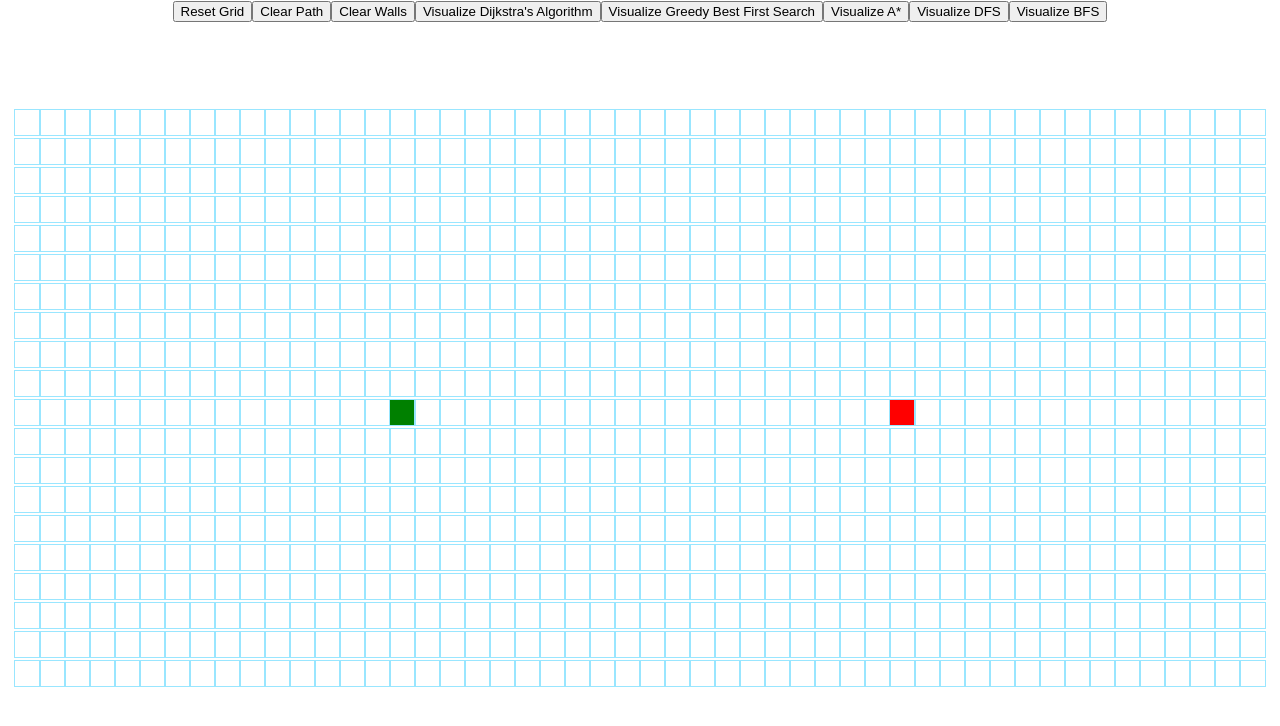
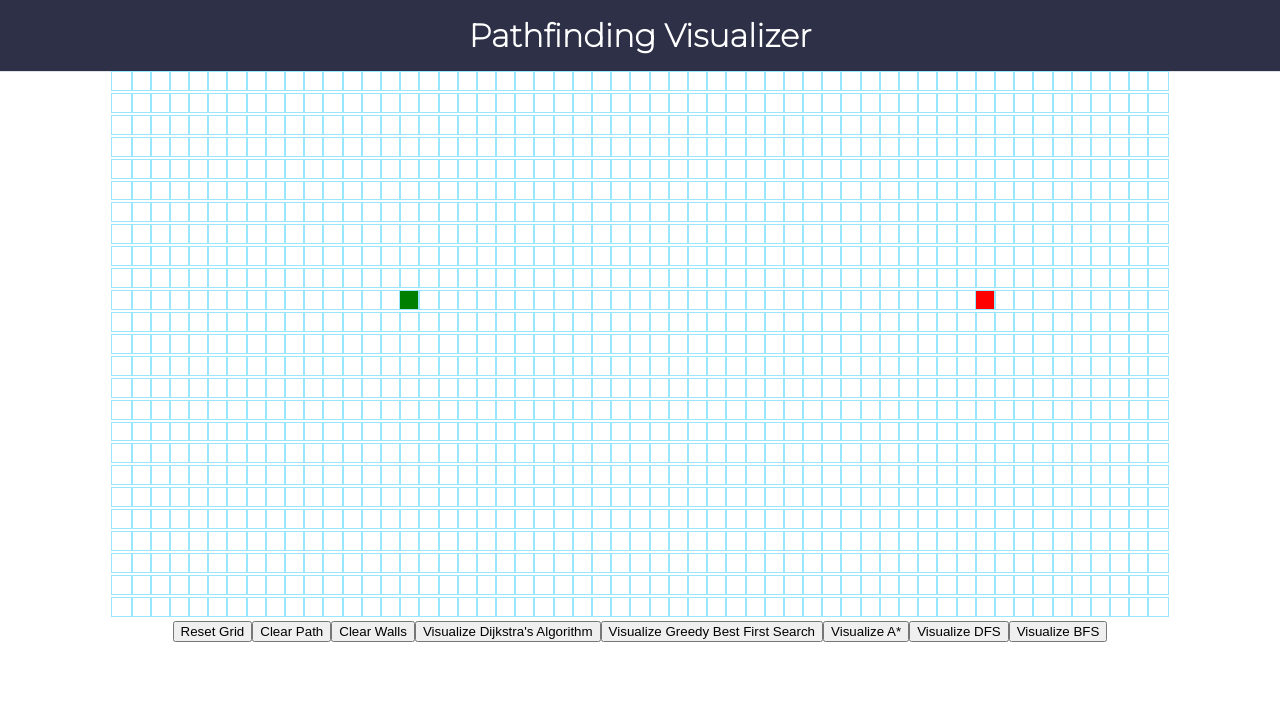
Before and after one commit to AikamBoparai/PathfindingVisualizer, a React (Create React App) app: page / in a window 1280 px wide. Shown: the top 726 px of the page. Built offline with nearby package versions, Linux system fonts and the light colour scheme.

Commit message:
basic styling and code cleanup

```diff
--- a/public/index.html
+++ b/public/index.html
@@ -15,19 +15,9 @@
       user's mobile device or desktop. See https://developers.google.com/web/fundamentals/web-app-manifest/
     -->
     <link rel="manifest" href="%PUBLIC_URL%/manifest.json" />
-    <!--
-      Notice the use of %PUBLIC_URL% in the tags above.
-      It will be replaced with the URL of the `public` folder during the build.
-      Only files inside the `public` folder can be referenced from the HTML.
-
-      Unlike "/favicon.ico" or "favicon.ico", "%PUBLIC_URL%/favicon.ico" will
-      work correctly both with client-side routing and a non-root public URL.
-      Learn how to configure a non-root public URL by running `npm run build`.
-    -->
-    <title>React App</title>
-  </head>
+    <link rel="preconnect" href="https://fonts.gstatic.com">
+    <link href="https://fonts.googleapis.com/css2?family=Montserrat:wght@200&display=swap" rel="stylesheet">  </head>
   <body>
-    <noscript>You need to enable JavaScript to run this app.</noscript>
     <div id="root"></div>
     <!--
       This HTML file is a template.
--- a/src/App.js
+++ b/src/App.js
@@ -4,9 +4,9 @@ import PathfindingVisualizer from './PathfindingVisualizer/PathfindingVisualizer
 
 function App() {
   return (
-    <div className="App">
+      <div className="App">
         <PathfindingVisualizer></PathfindingVisualizer>
-    </div>
+      </div>
   );
 }
 
--- a/src/PathfindingVisualizer/Node/Node.css
+++ b/src/PathfindingVisualizer/Node/Node.css
@@ -1,6 +1,6 @@
 .node {
-    width: 25px;
-    height: 25px;
+    width: 1.5vw;
+    height: 1.4vw;
     outline: 1px solid #99e6ff;
     display: inline-block;
   }
--- a/src/PathfindingVisualizer/PathfindingVisualizer.css
+++ b/src/PathfindingVisualizer/PathfindingVisualizer.css
@@ -3,18 +3,52 @@
     width: 100%;
     text-align: center;
     display: block;
-    position:fixed;
-    top: 50%;
-    left: 50%;
-    transform: translate(-50%,-50%);
 }
 
-.flex-container{
-    height: 100vh;
-    display: -webkit-box;
-    display: -ms-flexbox;
-    display: -webkit-flex;
-    display: flex;
-    justify-content: center;
-    align-items: center;
+.container{
+    width: 80%;
+    margin: 0 auto;
 }
+
+.bg-dark{
+    background-color: #2d3047!important;
+}
+
+.py-3{
+    padding-top: 1rem !important;
+    padding-bottom: 1rem !important;
+}
+
+.align-items-stretch{
+    align-items: stretch !important;
+}
+
+.border-dark{
+    border-color: #212529 !important;
+}
+
+.border-bottom{
+    border-bottom: 1px solid #dee2e6 !important;
+}
+
+.d-flex{
+    display: flex !important;
+    margin: auto;
+}
+
+.text-white{
+    color: #fff !important;
+}
+
+.fs-4{
+    font-size: 2rem !important;
+}
+
+.mb-0{
+    margin-bottom: 0!important;
+}
+
+h1{
+    font-family: 'Montserrat', sans-serif;
+    margin: 0;
+}
--- a/src/PathfindingVisualizer/PathfindingVisualizer.jsx
+++ b/src/PathfindingVisualizer/PathfindingVisualizer.jsx
@@ -11,7 +11,10 @@ import './PathfindingVisualizer.css';
 var START_NODE_ROW = 10;
 var START_NODE_COL = 15;
 var FINISH_NODE_ROW = 10;
-var FINISH_NODE_COL = 35;
+var FINISH_NODE_COL = 45;
+
+const NUM_ROWS = 25;
+const NUM_COLS = 55;
 
 export default class PathfindingVisualizer extends Component {
   constructor() {
@@ -110,9 +113,9 @@ export default class PathfindingVisualizer extends Component {
   getUpdatedGrid(){
       const updatedGrid = [];
 
-      for(let row = 0; row < 20; row++){
+      for(let row = 0; row < NUM_ROWS; row++){
         const currentRow = [];
-        for(let col = 0; col < 50 ; col++){
+        for(let col = 0; col < NUM_COLS ; col++){
           const node = createNode(col, row);
           const className = document.getElementById("node-" + row + "-" + col).className;
 
@@ -150,7 +153,7 @@ export default class PathfindingVisualizer extends Component {
     this.setState({grid:currentGrid,inAnimation: true});
     const startNode = currentGrid[START_NODE_ROW][START_NODE_COL];
     const finishNode = currentGrid[FINISH_NODE_ROW][FINISH_NODE_COL];
-    const visitedNodesInOrder = greedyBestFirst(currentGrid, startNode, finishNode, 20, 50);
+    const visitedNodesInOrder = greedyBestFirst(currentGrid, startNode, finishNode);
     const nodesInShortestPathOrder = getNodesInShortestPathOrder(finishNode);
     this.animateDijkstra(visitedNodesInOrder, nodesInShortestPathOrder);
   }
@@ -161,7 +164,7 @@ export default class PathfindingVisualizer extends Component {
     this.setState({grid:currentGrid,inAnimation: true});
     const startNode = currentGrid[START_NODE_ROW][START_NODE_COL];
     const finishNode = currentGrid[FINISH_NODE_ROW][FINISH_NODE_COL];
-    const visitedNodesInOrder = aStar(currentGrid, startNode, finishNode, 20, 50);
+    const visitedNodesInOrder = aStar(currentGrid, startNode, finishNode);
     const nodesInShortestPathOrder = getNodesInShortestPathOrder(finishNode);
     this.animateDijkstra(visitedNodesInOrder, nodesInShortestPathOrder);
     this.animateDijkstra(visitedNodesInOrder, nodesInShortestPathOrder);
@@ -193,8 +196,8 @@ export default class PathfindingVisualizer extends Component {
     if(this.state.inAnimation)return;
     const newGrid = getInitialGrid();
     //keep walls
-    for(let row = 0; row < 20; row++){
-      for(let col = 0; col < 50; col ++){
+    for(let row = 0; row < NUM_ROWS; row++){
+      for(let col = 0; col < NUM_COLS; col ++){
         if(this.state.grid[row][col].isWall){
           newGrid[row][col].isWall = true;
         }
@@ -217,8 +220,8 @@ export default class PathfindingVisualizer extends Component {
 
   removeWalls(){
       const newGrid = getInitialGrid();
-      for(let row = 0; row < 20; row++){
-        for(let col = 0; col < 50; col ++){
+      for(let row = 0; row < NUM_ROWS; row++){
+        for(let col = 0; col < NUM_COLS; col ++){
           if(this.state.grid[row][col].isVisited){
             newGrid[row][col].isVisited = true;
           }
@@ -273,24 +276,13 @@ export default class PathfindingVisualizer extends Component {
 
     return (
       <>
-        <button onClick={() => this.resetGrid()}>Reset Grid</button>
-        <button onClick={() => this.resetPath()}>Clear Path</button>
-        <button onClick={() => this.removeWalls()}>Clear Walls</button>
-        <button onClick={() => this.visualizeDijkstra()}>
-          Visualize Dijkstra's Algorithm
-        </button>
-        <button onClick={() => this.visualizeGBFS()}>
-          Visualize Greedy Best First Search
-        </button>
-        <button onClick={() => this.visualizeAStar()}>
-          Visualize A*
-        </button>
-        <button onClick={() => this.visualizeDFS()}>
-          Visualize DFS
-        </button>
-        <button onClick={() => this.visualizeBFS()}>
-          Visualize BFS
-        </button>
+        <header class="bd-header bg-dark py-3 d-flex align-items-stretch border-bottom border-dark">
+          <div class="container-fluid d-flex align-items-center">
+            <h1 class="d-flex align-items-center fs-4 text-white mb-0">
+              Pathfinding Visualizer
+            </h1>
+          </div>
+      </header>
         <div className="grid">
           {grid.map((row, rowIdx) => {
             return (
@@ -314,9 +306,28 @@ export default class PathfindingVisualizer extends Component {
                   );
                 })}
               </div>
+
             );
           })}
         </div>
+        <button onClick={() => this.resetGrid()}>Reset Grid</button>
+        <button onClick={() => this.resetPath()}>Clear Path</button>
+        <button onClick={() => this.removeWalls()}>Clear Walls</button>
+        <button onClick={() => this.visualizeDijkstra()}>
+          Visualize Dijkstra's Algorithm
+        </button>
+        <button onClick={() => this.visualizeGBFS()}>
+          Visualize Greedy Best First Search
+        </button>
+        <button onClick={() => this.visualizeAStar()}>
+          Visualize A*
+        </button>
+        <button onClick={() => this.visualizeDFS()}>
+          Visualize DFS
+        </button>
+        <button onClick={() => this.visualizeBFS()}>
+          Visualize BFS
+        </button>
       </>
     );
   }
@@ -324,9 +335,9 @@ export default class PathfindingVisualizer extends Component {
 
 const getInitialGrid = () => {
   const grid = [];
-  for (let row = 0; row < 20; row++) {
+  for (let row = 0; row < NUM_ROWS; row++) {
     const currentRow = [];
-    for (let col = 0; col < 50; col++) {
+    for (let col = 0; col < NUM_COLS; col++) {
       currentRow.push(createNode(col, row));
     }
     grid.push(currentRow);
@@ -336,8 +347,8 @@ const getInitialGrid = () => {
 
 const getGridWithoutPath = (grid) => {
   const newGrid = grid;
-  for(let i = 0; i < 20; i++){
-    for(let j = 0; j < 50; j++){
+  for(let i = 0; i < NUM_ROWS; i++){
+    for(let j = 0; j < NUM_COLS; j++){
       if(newGrid[i][j].isVisited){
         newGrid[i][j].isVisited = false;
       }
@@ -360,10 +371,3 @@ const createNode = (col, row) => {
     previousNode: null,
   };
 };
-
-const getNewGridWithWallToggled = (grid, row, col) => {
-  const newGrid = grid;
-  newGrid[row][col].isWall = !newGrid[row][col].isWall;
-
-  return newGrid;
-};
--- a/src/algorithms/astar.js
+++ b/src/algorithms/astar.js
@@ -1,7 +1,7 @@
 import{getUnvisitedNeighbors} from './dijkstra';
 import{manhattanDistance} from './greedyBestFirst';
 import{getAllNodes} from './dijkstra';
-export function aStar(grid, startNode, finishNode, numRows, numCols){
+export function aStar(grid, startNode, finishNode){
     startNode.heuristic = 0;
     startNode.distance = 0;
     const visitedNodesInOrder = [];
--- a/src/algorithms/greedyBestFirst.js
+++ b/src/algorithms/greedyBestFirst.js
@@ -1,5 +1,5 @@
 import{getUnvisitedNeighbors, getAllNodes} from './dijkstra';
-export function greedyBestFirst(grid, startNode, finishNode, numRows, numCols){
+export function greedyBestFirst(grid, startNode, finishNode){
     startNode.heuristic = 0;
     const visitedNodesInOrder = [];
     const unvisitedNodes = getAllNodes(grid);
```
